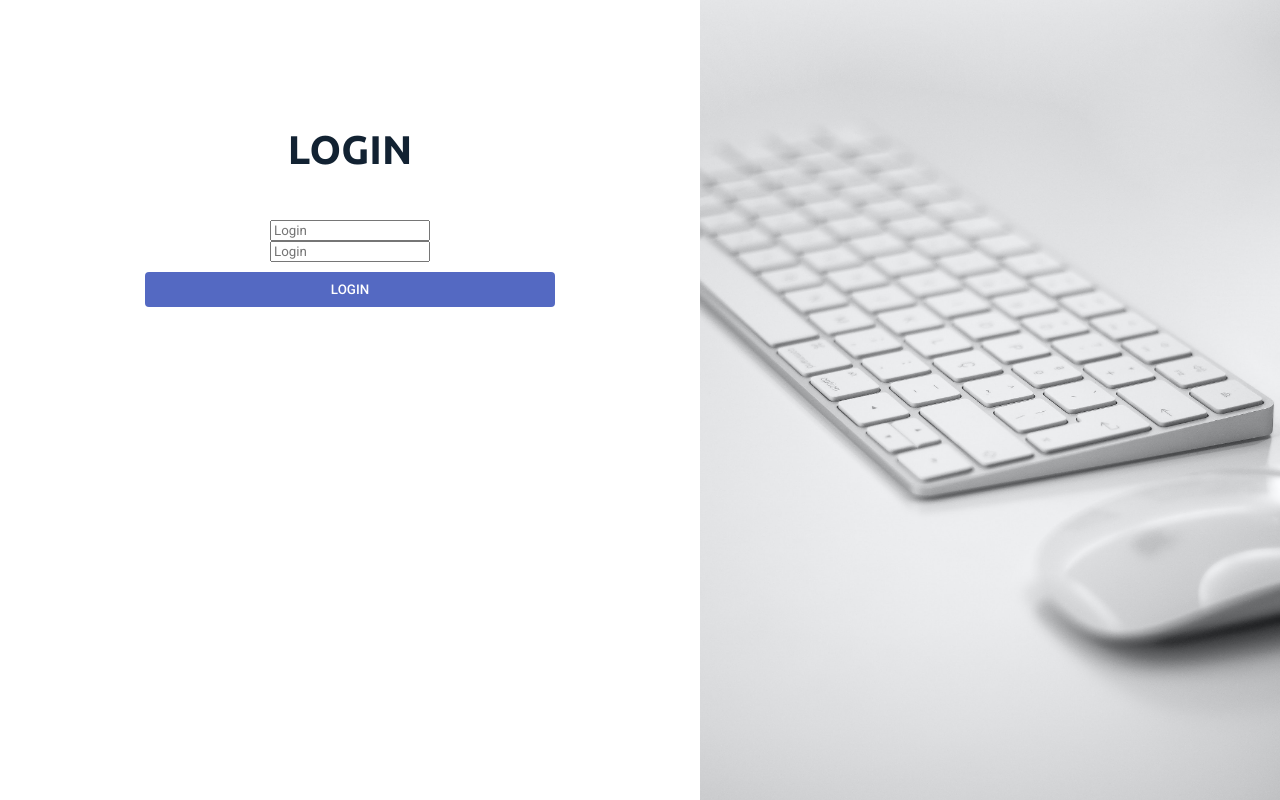
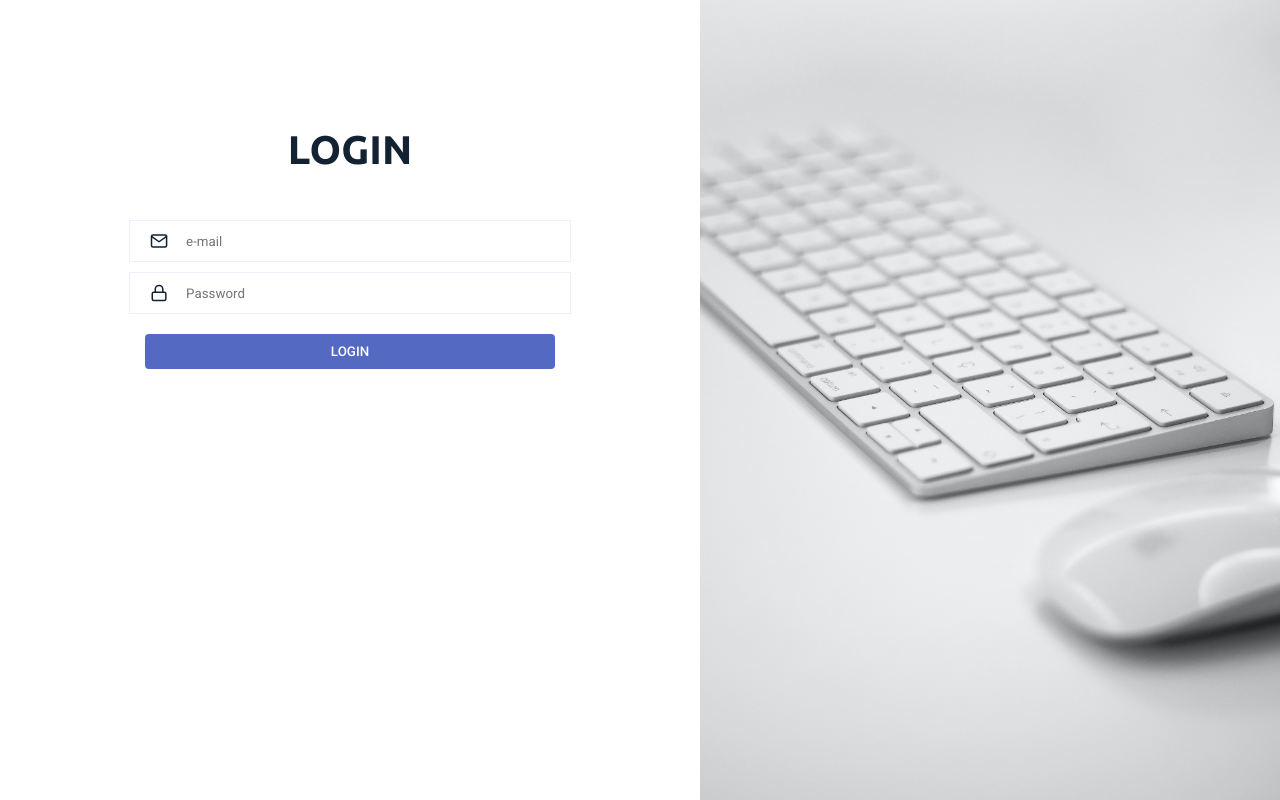
Before and after one commit to robsonmvieira/erp, a React (Create React App) app: page / in a window 1280 px wide. Built offline with nearby package versions, Linux system fonts and the light colour scheme.

Commit message:
feat: creat input component

```diff
--- a/src/components/Input/index.tsx
+++ b/src/components/Input/index.tsx
@@ -1,11 +1,18 @@
-import React from 'react'
+import React, {InputHTMLAttributes} from 'react'
 
 import { Container } from './styles'
+import { IconBaseProps } from 'react-icons/lib/cjs'
 
-const Input: React.FC = () => {
+interface InputForm extends InputHTMLAttributes<HTMLInputElement> {
+  icon?: React.ComponentType<IconBaseProps>
+  name: string
+}
+
+const Input: React.FC<InputForm> = ({icon: Icon, ...rest}) => {
   return (
     <Container>
-      <input placeholder="Login" />
+      {Icon &&  <Icon size={20}/>}
+      <input {...rest}/>
     </Container>
   )
 }
--- a/src/components/Input/styles.ts
+++ b/src/components/Input/styles.ts
@@ -1,3 +1,23 @@
 import styled from 'styled-components'
 
-export const Container = styled.div``
+export const Container = styled.div`
+  display: flex;
+  align-items: center;
+  border: 1px solid #ECEFFC;
+  padding: 10px 20px;
+  margin-bottom: 10px;
+  width: 400px;
+
+  input {
+    background: transparent;
+    border: 0;
+    width: 100%;
+    outline: none;
+  }
+
+  > svg {
+    margin-right: 16px;
+    color: #122232;
+  }
+
+`
```
